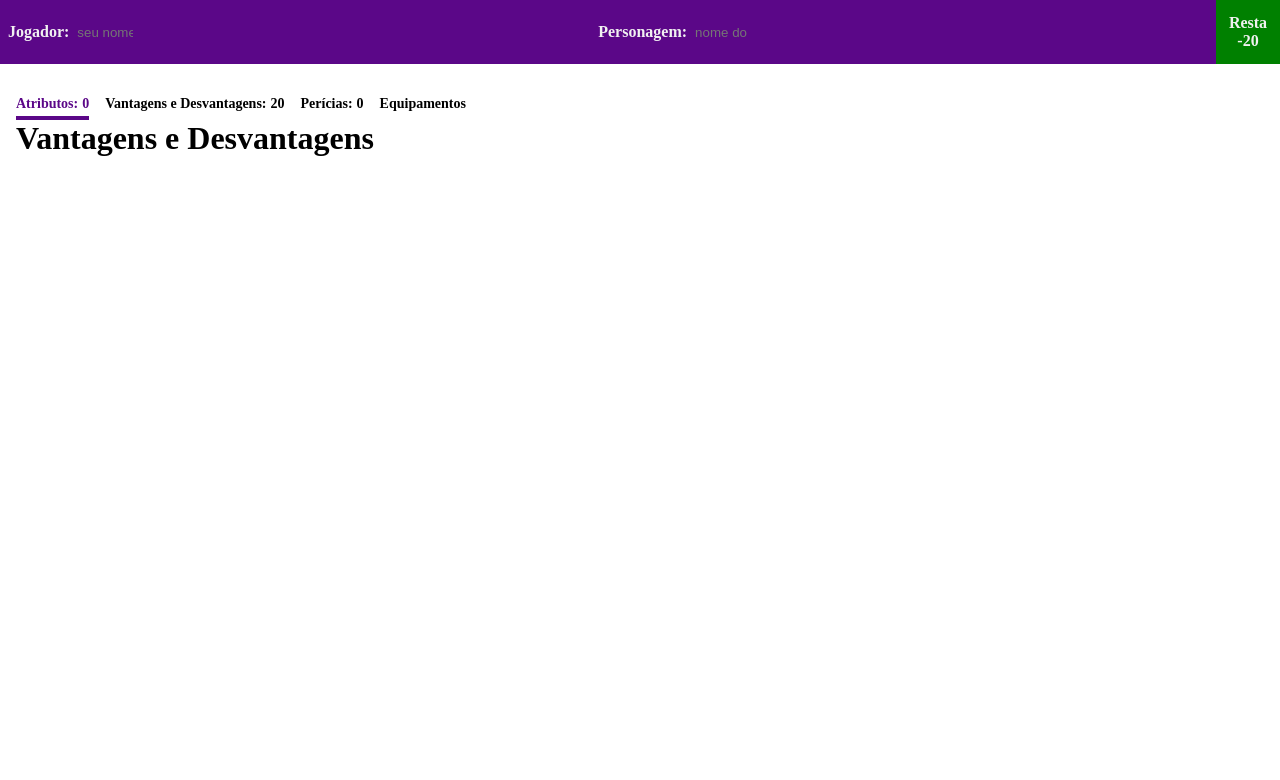
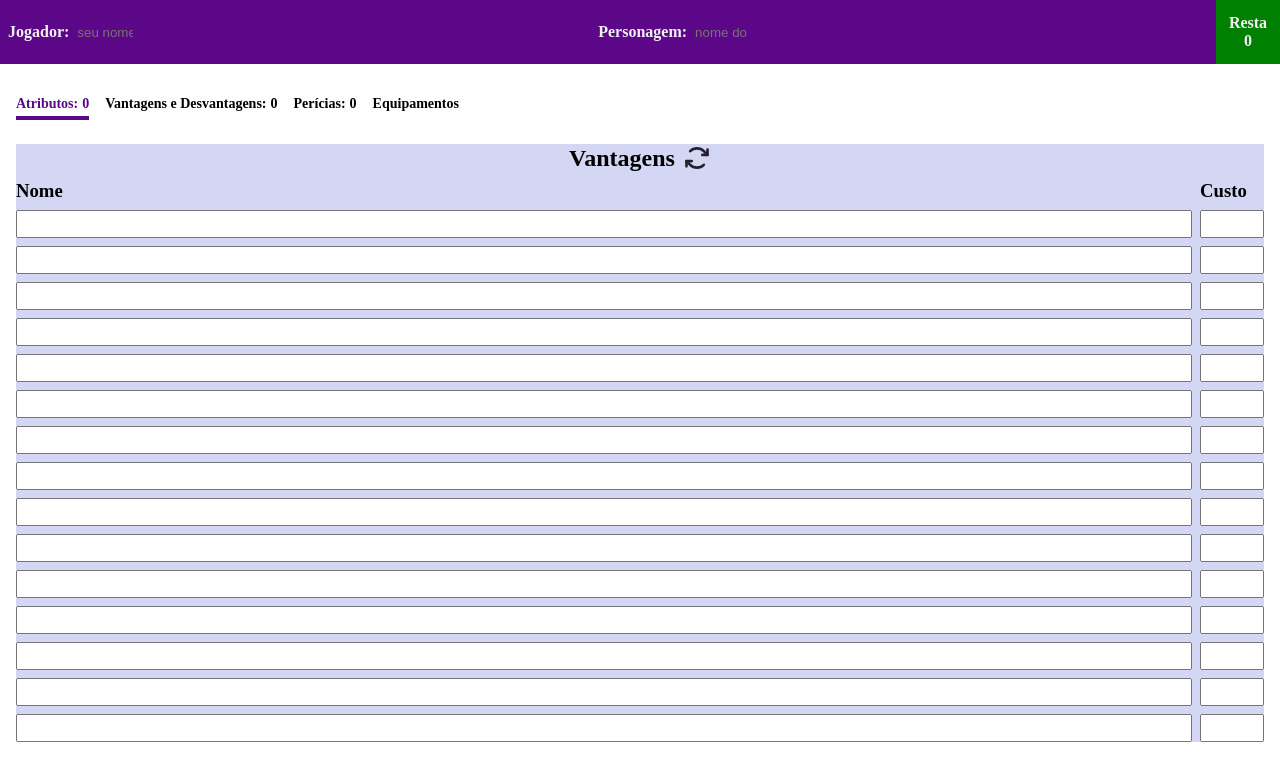
Before and after one commit to diegonacif/atto-rpg, a React (Vite) app: page /perks-flaws in a window 1280 px wide. Shown: the top 780 px of the page. Built offline with nearby package versions, Linux system fonts and the light colour scheme.

Commit message:
feat: feats and flaws body structure

```diff
--- a/package.json
+++ b/package.json
@@ -11,6 +11,7 @@
   "dependencies": {
     "@react-spring/web": "^9.5.5",
     "mathjs": "^11.2.1",
+    "phosphor-react": "^1.4.1",
     "react": "^18.2.0",
     "react-dom": "^18.2.0",
     "react-hook-form": "^7.37.0",
--- a/src/App.jsx
+++ b/src/App.jsx
@@ -14,8 +14,8 @@ function App() {
 
   const [attSum, setAttSum] = useState(0);
   const [skillSum, setSkillSum] = useState(0);
-  const [vantageSum, setVantageSum] = useState(50);
-  const [disvantageSum, setDisvantageSum] = useState(30);
+  const [vantageSum, setVantageSum] = useState(0);
+  const [disvantageSum, setDisvantageSum] = useState(0);
 
   const [navActive, setNavActive] = useState(1);
 
--- a/src/Styles/global.css
+++ b/src/Styles/global.css
@@ -229,6 +229,57 @@ a, a:visited, a:hover, a:active {
 .perks-flaws-container .navbar-container:-webkit-scrollbar { /* Sumindo com a scrollbar */
   display: none;
 }
+.perks-flaws-container .section-title {
+  display: flex;
+  align-items: center;
+  justify-content: center;
+  width: -webkit-max-content;
+  width: -moz-max-content;
+  width: max-content;
+  gap: 0.5rem;
+  grid-column-start: span 2;
+  justify-self: center;
+}
+.perks-flaws-container .perks-wrapper {
+  position: relative;
+  display: grid;
+  grid-template-columns: 1fr 4rem;
+  gap: 0.5rem;
+  margin-top: 1.5rem;
+  background-color: rgb(211, 215, 243);
+}
+.perks-flaws-container .perks-wrapper h2 {
+  grid-column-start: span 2;
+  text-align: center;
+}
+.perks-flaws-container .perks-wrapper input[type=text] {
+  width: 100%;
+  height: 1.75rem;
+}
+.perks-flaws-container .perks-wrapper input[type=number] {
+  width: 100%;
+  height: 1.75rem;
+}
+.perks-flaws-container .flaws-wrapper {
+  position: relative;
+  display: grid;
+  grid-template-columns: 1fr 4rem;
+  gap: 0.5rem;
+  margin-top: 1.5rem;
+  background-color: rgb(231, 213, 213);
+}
+.perks-flaws-container .flaws-wrapper h2 {
+  grid-column-start: span 2;
+  text-align: center;
+}
+.perks-flaws-container .flaws-wrapper input[type=text] {
+  width: 100%;
+  height: 1.75rem;
+}
+.perks-flaws-container .flaws-wrapper input[type=number] {
+  width: 100%;
+  height: 1.75rem;
+}
 
 .skills-container {
   display: flex;
--- a/src/components/PerksFlaws/PerksFlaws.jsx
+++ b/src/components/PerksFlaws/PerksFlaws.jsx
@@ -1,14 +1,119 @@
+import { useState } from 'react';
 import { Navbar } from '../Navbar/Navbar';
+import { ArrowsClockwise } from 'phosphor-react';
 
 import '../../Styles/global.css';
 
 export const PerksFlaws = () => {
+  const [side, setSide] = useState(true);
+  function handleSide() {
+    setSide(!side)
+  }
+
   return (
     <div className="perks-flaws-container">
       <div className="navbar-container">
         <Navbar />
       </div>
-      <h1>Vantagens e Desvantagens</h1>
+      {
+        side ?
+        <section className="perks-wrapper">
+          <div
+            className="section-title"
+            onClick={() => handleSide()}
+          >
+            <h2>Vantagens</h2>
+            <ArrowsClockwise
+              size={28}
+              color="#241f31"
+              weight="bold"
+
+            />
+          </div>
+          <h3>Nome</h3>
+          <h3>Custo</h3>
+          <input type="text" />
+          <input type="number" />
+          <input type="text" />
+          <input type="number" />
+          <input type="text" />
+          <input type="number" />
+          <input type="text" />
+          <input type="number" />
+          <input type="text" />
+          <input type="number" />
+          <input type="text" />
+          <input type="number" />
+          <input type="text" />
+          <input type="number" />
+          <input type="text" />
+          <input type="number" />
+          <input type="text" />
+          <input type="number" />
+          <input type="text" />
+          <input type="number" />
+          <input type="text" />
+          <input type="number" />
+          <input type="text" />
+          <input type="number" />
+          <input type="text" />
+          <input type="number" />
+          <input type="text" />
+          <input type="number" />
+          <input type="text" />
+          <input type="number" />
+        </section>
+        :
+        <section className="flaws-wrapper">
+          <div
+            className="section-title"
+            onClick={() => handleSide()}
+          >
+            <h2>Desvantagens</h2>
+            <ArrowsClockwise
+              size={28}
+              color="#241f31"
+              weight="bold"
+
+            />
+          </div>
+          <h3>Nome</h3>
+          <h3>Custo</h3>
+          <input type="text" />
+          <input type="number" />
+          <input type="text" />
+          <input type="number" />
+          <input type="text" />
+          <input type="number" />
+          <input type="text" />
+          <input type="number" />
+          <input type="text" />
+          <input type="number" />
+          <input type="text" />
+          <input type="number" />
+          <input type="text" />
+          <input type="number" />
+          <input type="text" />
+          <input type="number" />
+          <input type="text" />
+          <input type="number" />
+          <input type="text" />
+          <input type="number" />
+          <input type="text" />
+          <input type="number" />
+          <input type="text" />
+          <input type="number" />
+          <input type="text" />
+          <input type="number" />
+          <input type="text" />
+          <input type="number" />
+          <input type="text" />
+          <input type="number" />
+        </section>
+      }
+
+
+
     </div>
   )
 }
--- a/src/components/PerksFlaws/_PerksFlaws.scss
+++ b/src/components/PerksFlaws/_PerksFlaws.scss
@@ -6,4 +6,62 @@
   .navbar-container {
     @include sliderNavbar;
   }
+
+  .section-title {
+    display: flex;
+    align-items: center;
+    justify-content: center;
+    width: max-content;
+    gap: 0.5rem;
+    grid-column-start: span 2;
+    justify-self: center;
+  }
+
+  .perks-wrapper {
+    position: relative;
+    display: grid;
+    grid-template-columns: 1fr 4rem;
+    gap: 0.5rem;
+    margin-top: 1.5rem;
+
+    background-color: rgb(211, 215, 243);
+
+    h2 {
+      grid-column-start: span 2;
+      text-align: center;
+    }
+
+    input[type=text] {
+      width: 100%;
+      height: 1.75rem;
+    }
+    input[type=number] {
+      width: 100%;
+      height: 1.75rem;
+    }
+  }
+  .flaws-wrapper {
+    position: relative;
+    display: grid;
+    grid-template-columns: 1fr 4rem;
+    gap: 0.5rem;
+    margin-top: 1.5rem;
+
+    background-color: rgb(231, 213, 213);
+
+
+    h2 {
+      grid-column-start: span 2;
+      text-align: center;
+    }
+
+    input[type=text] {
+      width: 100%;
+      height: 1.75rem;
+    }
+    input[type=number] {
+      width: 100%;
+      height: 1.75rem;
+    }
+  }
 }
```
Also changed, not shown: 2 other files (tests, documents, lock files or other folders).
